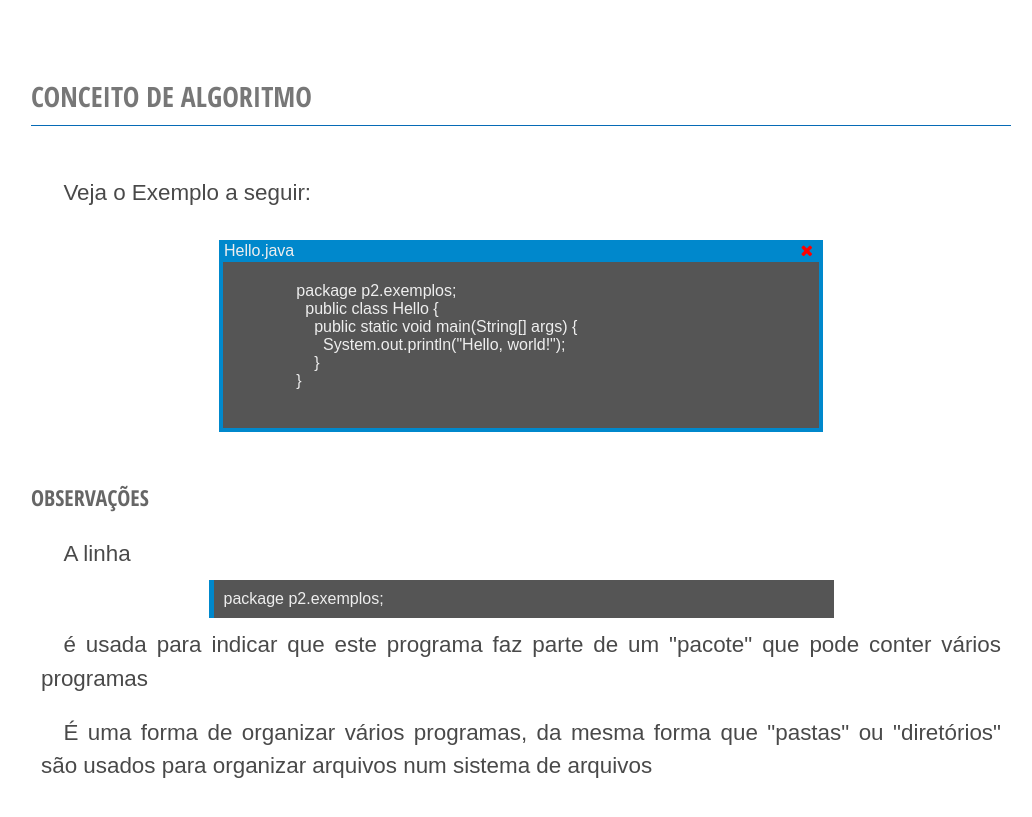
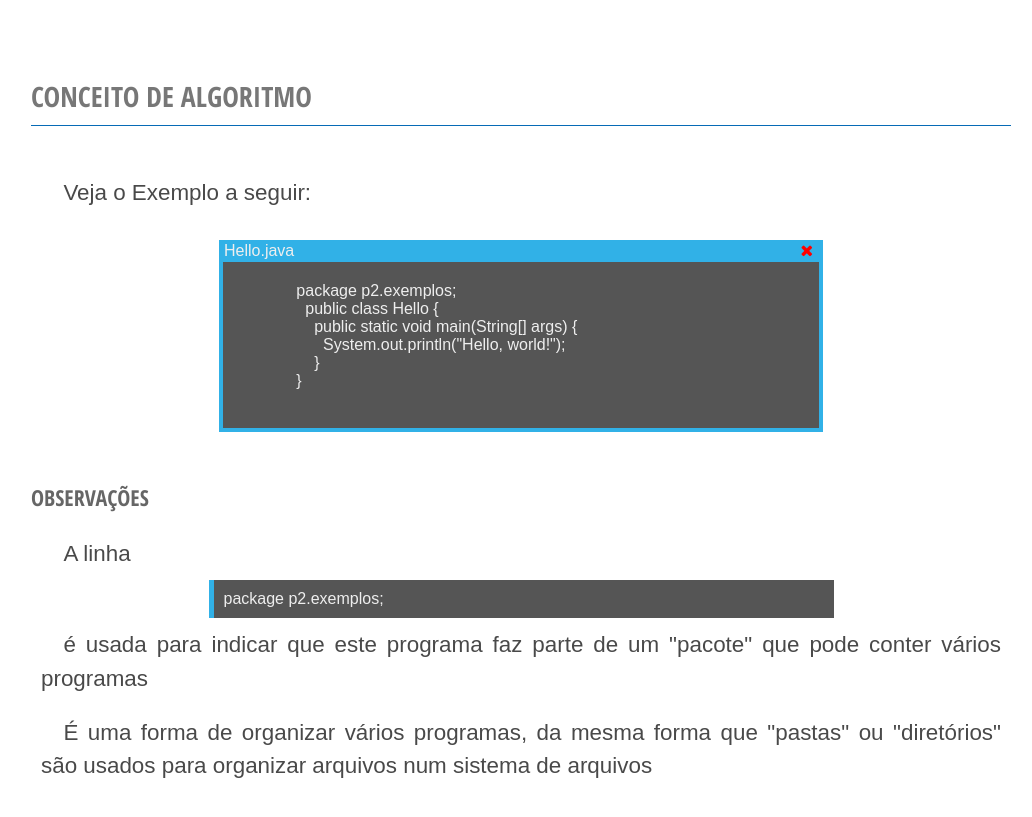
Before and after one commit to DeividFrancis/webaps, a PHP site: page /_layouts/java.php in a window 1280 px wide. Shown: the part 4233-5050 px from the top of the page, without its empty margins (119-1151 px from the left). Run offline with PHP 8.4, Linux system fonts and the light colour scheme; some libraries are stand-ins or nearby versions; some web fonts are replaced.

Commit message:
corrigindo BUG do chrome

```diff
--- a/_organism/header.php
+++ b/_organism/header.php
@@ -2,6 +2,7 @@
 <html>
 <head>
   <meta charset="utf-8">
+  <meta name="viewport" content="width=device-width,initial-scale=1">
   <title>APS</title>
   <link href="font-awesome-4.7.0/css/font-awesome.min.css" rel="stylesheet" > <!-- FONT- AWESOME -->
   <link href="../css/css-geral.css" rel="stylesheet" type="text/css"/>
--- a/css/css-geral.css
+++ b/css/css-geral.css
@@ -455,25 +515,29 @@ ul.texto {
   .tabelas td:nth-child(1), .tinfo td:nth-child(1) {
     color: #BA68C8; }
   .tabelas td:nth-child(2), .tinfo td:nth-child(2) {
-    color: #08c; }
+    color: #31b1e7; }
   .tabelas td:nth-child(3), .tinfo td:nth-child(3) {
-    color: #FFB74D; }
+    color: orange; }
   .tabelas td:last-child, .tinfo td:last-child {
     color: #e57373; }
 
 .line {
-  border-left: 5px solid #08c;
+  border-left: 5px solid #31b1e7;
   padding: 10px;
   margin: 0 auto; }
 
 .window {
-  background-color: #08c;
+  background-color: #31b1e7;
   padding: 2px;
   max-width: 600px;
   margin: 20px auto; }
   .window span {
     color: #eee;
     margin: 0 3px;
+    display: -webkit-box;
+    display: -webkit-flex;
+    display: -moz-flex;
+    display: -ms-flexbox;
     display: flex;
     justify-content: space-between; }
     .window span i {
--- a/sass/atom/_mixins.sass
+++ b/sass/atom/_mixins.sass
@@ -1,13 +1,82 @@
+/* ======== Cores */
 $preto: #666
 $branco: #eee
 $red: #f00
 $grem: #0f0
 $blue: #00f
-$azul: #08c
+// $azul: #08c
 $vermelho: #e57373
 $roxo: #BA68C8
 $laranja: #FFB74D
 $cinza-claro: #ddd
+$azul: #31b1e7
+$azul-claro: #cadbdc
+$laranja: orange
+$verde: #9ad15e
+$cinza-claro: #e1e1e1
 
+/* ======== Font */
+$light: 300
+$regular: 400
+$bold: 700
 
-$celular: max-width 1240px
+$celular: max-width 440px
+$tablet: max-width 991px
+
+=flexbox
+  display: -webkit-box
+  display: -webkit-flex
+  display: -moz-flex
+  display: -ms-flexbox
+  display: flex
+
+=gradient($angle,$gradient1, $gradient2)
+  background-color: $gradient2
+  background-image: -webkit-gradient(linear, $angle, from($gradient1), to($gradient2))
+  background-image: -webkit-linear-gradient($angle, $gradient1, $gradient2)
+  background-image:    -moz-linear-gradient($angle, $gradient1, $gradient2)
+  background-image:     -ms-linear-gradient($angle, $gradient1, $gradient2)
+  background-image:      -o-linear-gradient($angle, $gradient1, $gradient2)
+  background-image:         linear-gradient($angle, $gradient1, $gradient2)
+  filter: progid:DXImageTransform.Microsoft.gradient(GradientType=$angle,StartColorStr='#{$gradient1}', EndColorStr='#{$gradient2}')
+
+/* ======== Outros */
+=transition($transition...)
+  -moz-transition:    all $transition linear
+  -o-transition:      all $transition linear
+  -webkit-transition: all $transition linear
+  transition:         all $transition linear
+
+=border-radius($radius)
+  -webkit-border-radius: $radius
+  -moz-border-radius: $radius
+  -ms-border-radius: $radius
+  border-radius: $radius
+
+// @function calculateRem($size)
+  $remSize: $size / 16px
+  @return $remSize * 1rem
+
+=font-size($size)
+  font-size: $size
+  font-size: calculateRem($size)
+
+=opacity($opacity)
+  opacity: $opacity
+  $opacity-ie: $opacity * 100
+  filter: alpha(opacity=$opacity-ie)
+
+/* ======== Background Color Opacity */
+=background-opacity($color: #000, $opacity: 0.85)
+  background: $color
+  background: rgba($color, $opacity)
+
+/* ======== Columns */
+=columns($count: 3, $gap: 10)
+  @include css3-prefix('column-count', $count)
+  @include css3-prefix('column-gap', $gap)
+
+// $celular: max-width 1240px
+
+@function em($em)
+  @return ($em/16) * 1rem
--- a/sass/css-geral.sass
+++ b/sass/css-geral.sass
@@ -3,6 +3,8 @@
   padding: 0
   // font-family: 'open sans condensed'
   font-family: arial
+body
+  font-size: em(20)
 a
   text-decoration: none
 button
--- a/sass/moleculas/_menu-mobile.sass
+++ b/sass/moleculas/_menu-mobile.sass
@@ -5,11 +5,12 @@
 .toggle, .btnToggle
     display: none
     color: $cinza-claro
-    font-size: 20px
+    font-size: em(20)
     .fa
       padding: 0
     +breakpoint ($celular)
       display: block
+      // font-size: em(60)
 .ativo
   left: 0px !important
   // transition: .3s
@@ -18,10 +19,11 @@
   border-top: 1px solid $cinza-claro
   left: -2380px
   display: none
-  max-width: 300px
+  width: 100%
+  max-width: 70%
   position: absolute
   height: 95vh
-  transition: .4s
+  +transition(.4s)
   // background-color: $cinza-claro
   flex-direction: column
   justify-content: space-between
@@ -34,7 +36,7 @@
     color: $cinza-claro
     padding: 5px
     display: block
-    font-size: 18px
+    font-size: em(18)
     // font-weight: 600
     &:hover,
     &:focus
@@ -42,13 +44,12 @@
   .temas
     margin: 0px 10px
     overflow: auto
-    li
-      a
-        border-bottom: 1px solid #c5c5c5
+    a
+     border-bottom: 1px solid rgba($preto, 0.2)
     li:first-child
       a
         font-weight: bold
-        border-bottom: 1px solid $azul
+        border-bottom: 1px solid rgba($azul, .2)
         margin-bottom: 10px
   .disciplinas
     margin: 15px 10px 40px 10px
@@ -56,4 +57,4 @@
     bottom: 0
     // padding-bottom: 50px
   +breakpoint ($celular)
-    display: flex
+    +flexbox
--- a/sass/moleculas/_nav-menu.sass
+++ b/sass/moleculas/_nav-menu.sass
@@ -11,6 +11,7 @@
   background-color: #eee
 .ligth-a
   color: $preto  !important
+
   &:hover
     color: $azul !important
 
@@ -22,7 +23,7 @@
   +breakpoint($celular)
     padding-top: 0
 .home-menuh
-  display: flex
+  +flexbox
   margin: 40px
   +breakpoint ($celular)
     flex-direction: column
@@ -52,13 +53,13 @@
   border-left: 2px solid #ccc
   width: 250px
   +breakpoint ($celular)
-    font-size: 20px
+    font-size: em(20)
     margin: 20px
   .title
     font-weight: 600
     color: #ccc
     padding-bottom: 10px
-    font-size: 18px
+    font-size: em(18)
   a
     color: #ccc
     text-decoration: none
@@ -73,7 +74,7 @@
 .menuh, .menuv
   .mtop
     list-style-type: none
-    display: flex
+    +flexbox
     min-width: 100%
     justify-content: space-between
   a, label
@@ -83,7 +84,7 @@
     padding: 10px
     color: #ddd
   span
-    display: flex
+    +flexbox
     color: #ddd
     .fa
       margin: auto 0
--- a/sass/organism/_conteudo.sass
+++ b/sass/organism/_conteudo.sass
@@ -29,10 +29,10 @@ fieldset
       color: #0088cc
       text-transform: uppercase
       text-decoration: none
-      font-size: 14px
+      font-size: em(14)
 .materia
   color: #444
-  font-size: 50px
+  font-size: em(50)
   margin-bottom: 30px
   margin: 0 30px 20px
   // line-height: 0.5
@@ -40,7 +40,7 @@ fieldset
   text-transform: uppercase
   border-bottom: 1px solid #ddd
   span
-    font-size: 15px
+    font-size: em(15)
     color: #999
     text-transform: lowercase
     font-weight: lighter
@@ -58,7 +58,7 @@ fieldset
   color: #666
   text-transform: uppercase
   padding: 30px 0 15px 0
-  font-size: 22px
+  font-size: em(22)
   margin: 0 10px
 ul.texto
   list-style-type: decimal
@@ -103,7 +103,7 @@ ul.texto
   caption
     padding: 3px 0
     // font-weight: bold
-    font-size: 18px
+    font-size: em(18)
     background-color: $azul
     color: $branco
   tr
@@ -138,7 +138,7 @@ ul.texto
   span
     color: $branco
     margin: 0 3px
-    display: flex
+    +flexbox
     justify-content: space-between
     i
       font-style: normal
--- a/sass/organism/_footer.sass
+++ b/sass/organism/_footer.sass
@@ -14,7 +14,7 @@
   .flex
   .td-conteudo
     border: none
-    display: flex
+    +flexbox
     justify-content: flex-end
     +breakpoint ($celular)
       flex-direction: column
@@ -28,7 +28,7 @@
     display: flex
     padding: 5px 30px
     font-style: normal
-    font-size: 14px
+    font-size: em(14)
     +breakpoint ($celular)
       flex-direction: column
       text-align: center
--- a/sass/organism/_header.sass
+++ b/sass/organism/_header.sass
@@ -3,7 +3,7 @@
 
 .flex
   width: 100%
-  display: flex
+  +flexbox
   justify-content: space-around
   position: absolute
   .btnToggle
@@ -24,7 +24,7 @@
       display: none
       button
 
-        font-size: 20px
+        font-size: em(20)
         color: #eee
         padding: 10px
       input
@@ -48,7 +48,7 @@
     max-width: 100%
     width: 1000px
     margin: 0 auto
-    display: flex
+    +flexbox
     flex-direction: column
     justify-content: space-between
   .continue
@@ -56,7 +56,7 @@
     margin: 50px
     a
       color: #ddd
-      font-size: 28px
+      font-size: em(28)
       font-weight: 100
       border: 1px solid #eee
       border-radius: 3px
@@ -65,7 +65,7 @@
         color: #eee
         border-color: #eee
   .intro
-    font-size: 22px
+    font-size: em(22)
     letter-spacing: 2px
     color: #fff
     text-align: center
@@ -80,9 +80,9 @@
     color: #eee
     padding: 0 20px
   .wrap
-    display: flex
+    +flexbox
 .logosi
-  font-size: 28px
+  font-size: em(28)
   font-weight: 600
   a
     color: $branco
@@ -96,7 +96,7 @@
   margin: 0 20px
   padding: 10px
   input
-    font-size: 20px
+    font-size: em(20)
     max-width: 100%
 
     background-color: rgba(0, 0, 0, 0)
@@ -104,7 +104,7 @@
     color: $branco
   button
     float: right
-    font-size: 20px
+    font-size: em(20)
 .search
   display: block !important
   position: fixed
```
Also changed, not shown: other parts of css/css-geral.css (+108 -39 lines), css/home.css (+87 -30 lines).
